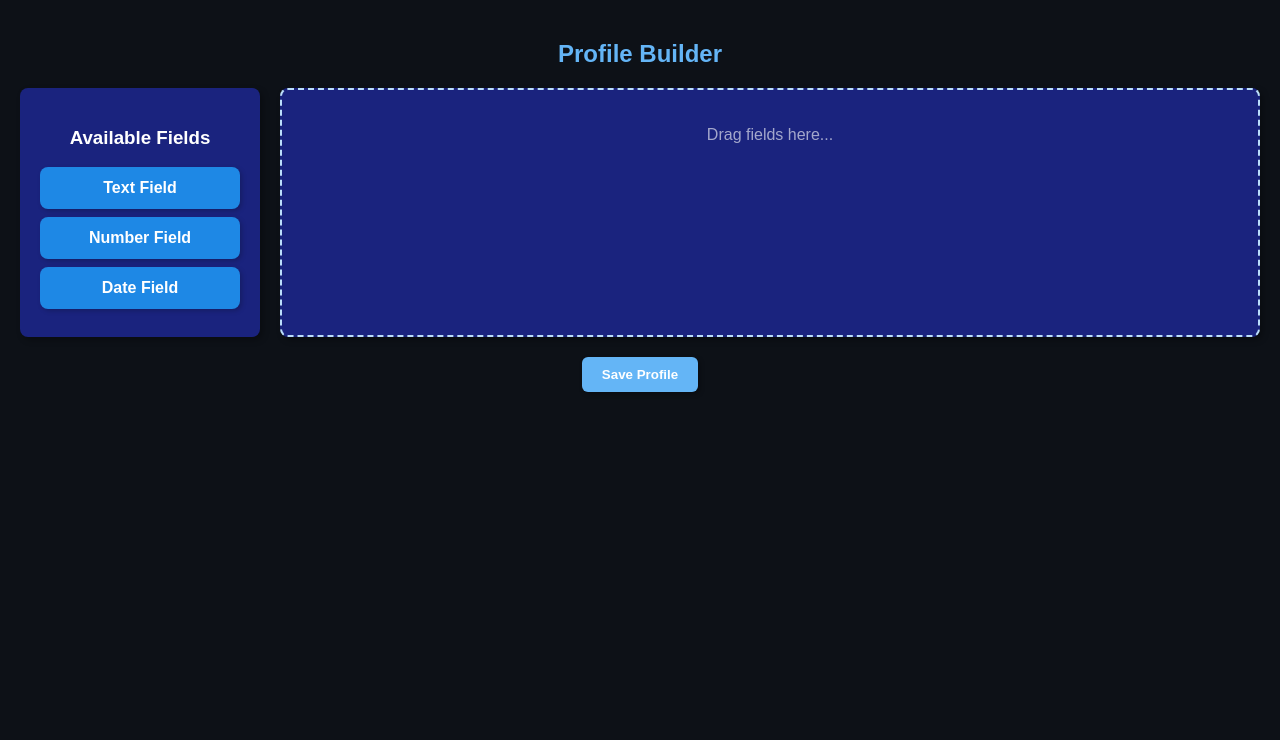
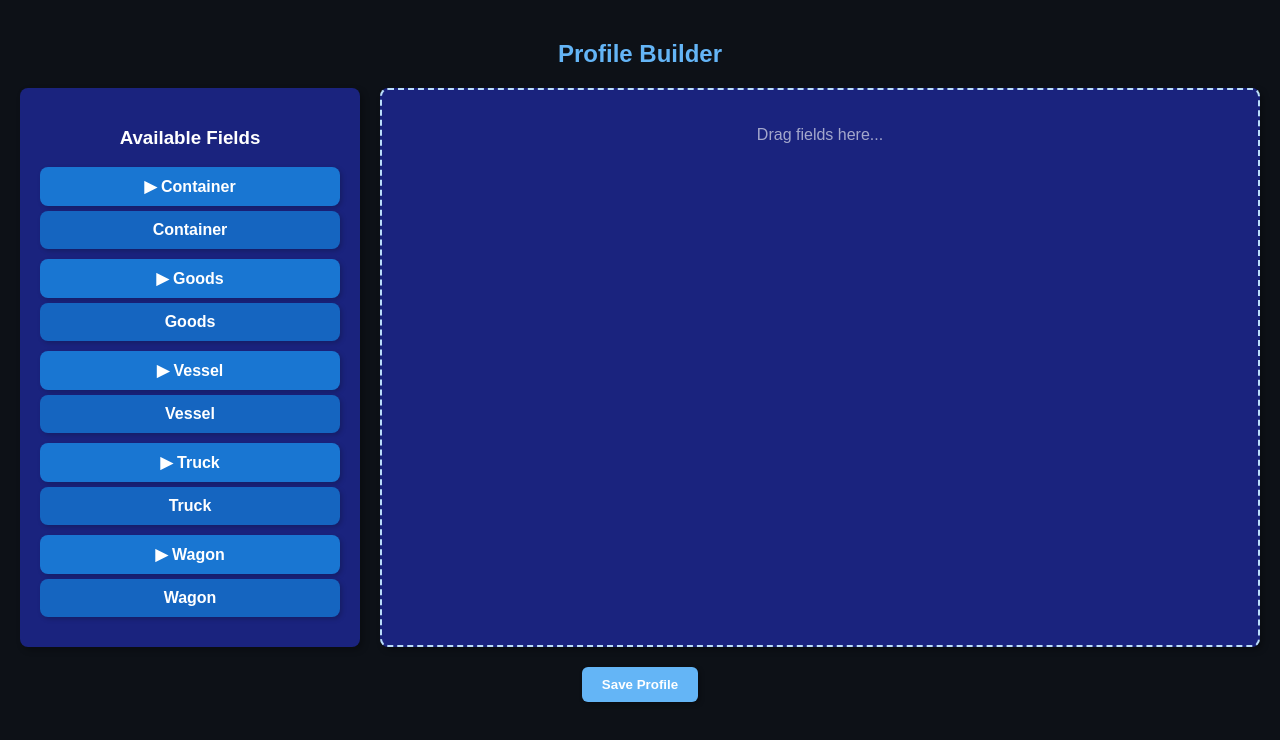
Before and after one commit to aukehofman97/ProfileApp, a React (Create React App) app in the folder profile-builder/: page / in a window 1280 px wide. Shown: the top 740 px of the page. Built offline with nearby package versions, Linux system fonts and the light colour scheme.

Commit message:
frontend improvement

```diff
--- a/profile-builder/src/App.js
+++ b/profile-builder/src/App.js
@@ -3,16 +3,42 @@ import { DndProvider, useDrag, useDrop } from "react-dnd";
 import { HTML5Backend } from "react-dnd-html5-backend";
 import axios from "axios";
 
-const FieldTypes = {
-  TEXT: "Text Field",
-  NUMBER: "Number Field",
-  DATE: "Date Field",
+const concepts = {
+  Container: [
+    "equipmentTypeCode",
+    "containerNumber",
+    "containerSize",
+    "containerType",
+    "sealIndicator",
+    "isEmpty",
+    "isFull",
+    "equipmentProperties",
+    "equipmentCategoryCode",
+    "equipmentContainerITUCode",
+    "hasNumberOfCollies",
+  ],
+  Goods: [
+    "goodsTypeCode",
+    "typeOfCargo",
+    "natureOfCargo",
+    "PackageTypeNumericCode",
+    "packageCode",
+    "packageTypeName",
+    "shippingMarks",
+    "numberOfTEU",
+    "numberofPackages",
+    "goodsDescription",
+    "goodsNumbers",
+  ],
+  Vessel: ["vesselName", "transportMeansMode", "vesselType", "voyageNumber", "vesselId"],
+  Truck: ["hasVIN", "hasTransportmeansNationality", "transportMeansMode", "truckLicensePlate"],
+  Wagon: ["wagonBrakeType", "wagonBrakeWeight", "wagonMaximumSpeed", "wagonNrAxel", "wagonId"],
 };
 
-const Field = ({ field }) => {
+const DraggableItem = ({ name, type }) => {
   const [{ isDragging }, drag] = useDrag(() => ({
     type: "FIELD",
-    item: { field },
+    item: { name, type },
     collect: (monitor) => ({
       isDragging: !!monitor.isDragging(),
     }),
@@ -22,9 +48,9 @@ const Field = ({ field }) => {
     <div
       ref={drag}
       style={{
-        padding: "12px",
-        margin: "8px 0",
-        backgroundColor: "#1E88E5",
+        padding: "10px",
+        margin: "5px 0",
+        backgroundColor: type === "supertype" ? "#1565C0" : "#1E88E5",
         color: "white",
         borderRadius: "8px",
         textAlign: "center",
@@ -34,7 +60,7 @@ const Field = ({ field }) => {
         boxShadow: "2px 2px 5px rgba(0, 0, 0, 0.2)",
       }}
     >
-      {field}
+      {name}
     </div>
   );
 };
@@ -42,7 +68,19 @@ const Field = ({ field }) => {
 const DropArea = ({ fields, setFields }) => {
   const [{ isOver }, drop] = useDrop(() => ({
     accept: "FIELD",
-    drop: (item) => setFields((prev) => [...prev, item.field]),
+    drop: (item) => {
+      if (item.type === "supertype") {
+        // Add all properties if a supertype is dragged
+        setFields((prev) => [
+          ...prev,
+          { name: item.name, type: "supertype" },
+          ...concepts[item.name].map((prop) => ({ name: prop, type: "subtype" })),
+        ]);
+      } else {
+        // Add a single property if a subtype is dragged
+        setFields((prev) => [...prev, { name: item.name, type: "subtype" }]);
+      }
+    },
     collect: (monitor) => ({
       isOver: !!monitor.isOver(),
     }),
@@ -73,13 +111,13 @@ const DropArea = ({ fields, setFields }) => {
               key={index}
               style={{
                 padding: "10px",
-                background: "#64B5F6",
+                background: field.type === "supertype" ? "#64B5F6" : "#90CAF9",
                 borderRadius: "6px",
                 margin: "5px 0",
                 fontWeight: "bold",
               }}
             >
-              {field}
+              {field.name}
             </div>
           ))}
         </>
@@ -89,10 +127,18 @@ const DropArea = ({ fields, setFields }) => {
 };
 
 const App = () => {
-  const [fields, setFields] = useState([]); // ✅ Starts EMPTY
+  const [fields, setFields] = useState([]);
+  const [expandedConcepts, setExpandedConcepts] = useState({});
+
+  const toggleExpand = (concept) => {
+    setExpandedConcepts((prev) => ({
+      ...prev,
+      [concept]: !prev[concept],
+    }));
+  };
 
   const handleSubmit = async () => {
-    const jsonProfile = { fields };
+    const jsonProfile = { fields: fields.map((f) => f.name) };
     console.log("Generated JSON:", jsonProfile);
 
     try {
@@ -121,14 +167,35 @@ const App = () => {
               backgroundColor: "#1A237E",
               padding: "20px",
               borderRadius: "8px",
-              width: "200px",
+              width: "300px",
               textAlign: "center",
               boxShadow: "3px 3px 6px rgba(0, 0, 0, 0.3)",
             }}
           >
             <h3>Available Fields</h3>
-            {Object.values(FieldTypes).map((field, index) => (
-              <Field key={index} field={field} />
+            {Object.keys(concepts).map((concept) => (
+              <div key={concept} style={{ marginBottom: "10px" }}>
+                <div
+                  style={{
+                    padding: "10px",
+                    backgroundColor: "#1976D2",
+                    color: "white",
+                    borderRadius: "8px",
+                    textAlign: "center",
+                    fontWeight: "bold",
+                    cursor: "pointer",
+                    boxShadow: "2px 2px 5px rgba(0, 0, 0, 0.2)",
+                  }}
+                  onClick={() => toggleExpand(concept)}
+                >
+                  {expandedConcepts[concept] ? "▼ " : "▶ "} {concept}
+                </div>
+                {expandedConcepts[concept] &&
+                  concepts[concept].map((prop, idx) => (
+                    <DraggableItem key={idx} name={prop} type="subtype" />
+                  ))}
+                <DraggableItem name={concept} type="supertype" />
+              </div>
             ))}
           </div>
           <DropArea fields={fields} setFields={setFields} />
```
